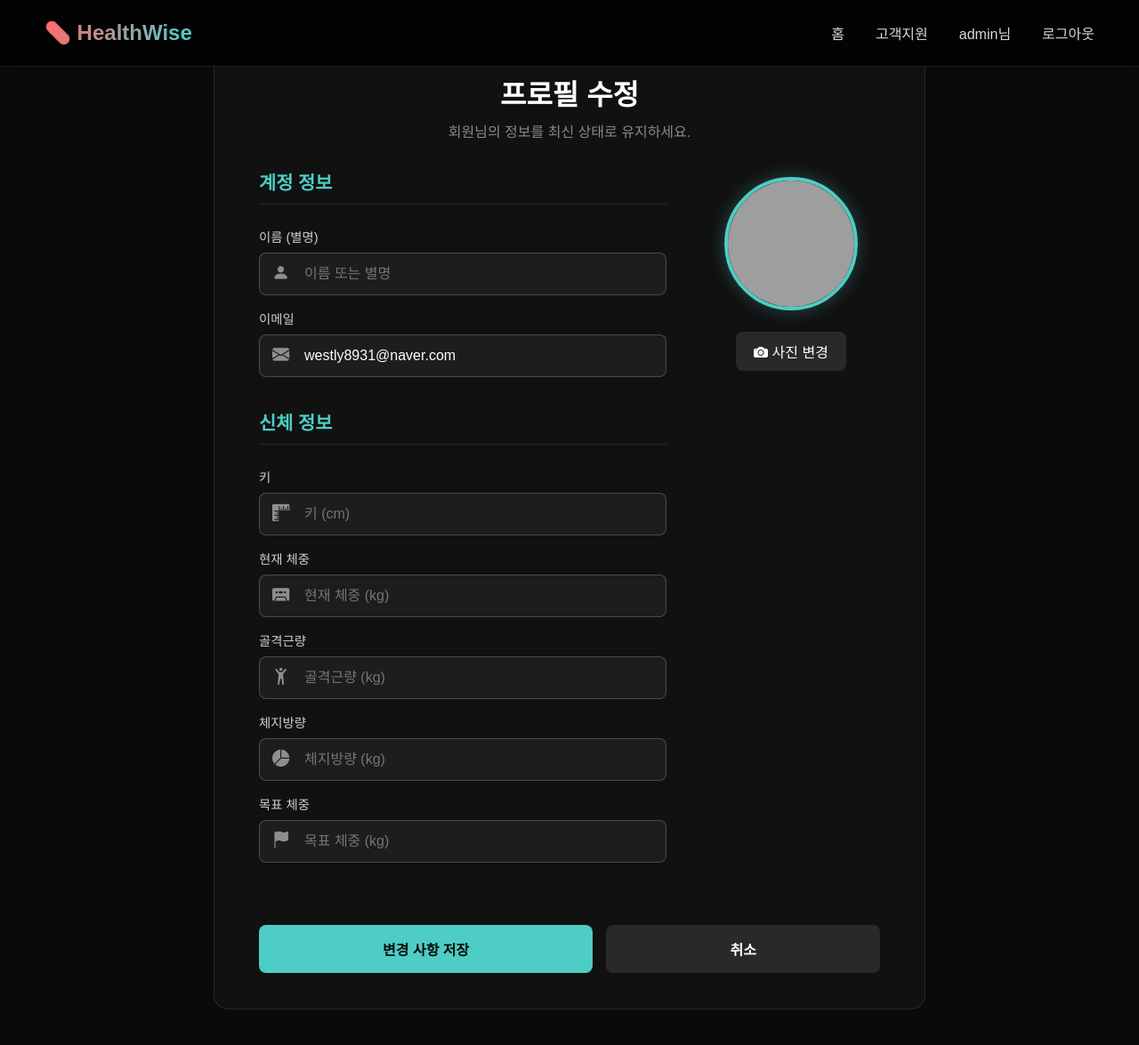
After one commit to westly1234/5team-project, a Django app: page /accounts/profile/edit/ in a window 1280 px wide. The commit adds this page. Shown: the whole page at 89% size. Run offline with Django 5.2, Linux system fonts and the light colour scheme; a user stored in the database is signed in; data comes from the database, SQL or seed files in the repository; both versions use the stored data as it was after the commit; some libraries are stand-ins or nearby versions; grey boxes are pictures that could not be loaded.

Commit message:
profile 추가 완료

```diff
--- a/accounts/forms.py
+++ b/accounts/forms.py
@@ -1,6 +1,7 @@
 from django import forms
 from django.contrib.auth.forms import UserCreationForm
 from django.contrib.auth.models import User
+from .models import Profile
 
 class CustomUserCreationForm(UserCreationForm):
     email = forms.EmailField(required=True)
@@ -15,3 +16,67 @@ class CustomUserCreationForm(UserCreationForm):
         if commit:
             user.save()
         return user
+
+
+# accounts/forms.py
+
+class UserUpdateForm(forms.ModelForm):
+    email = forms.EmailField(
+        # ✅ 위젯을 사용하여 HTML 속성 직접 지정
+        widget=forms.EmailInput(attrs={
+            'class': 'form-control',
+            'placeholder': '이메일 주소'
+        })
+    )
+    first_name = forms.CharField(
+        label='이름 (별명)',
+        required=False, # 필수 항목이 아닐 경우
+        widget=forms.TextInput(attrs={
+            'class': 'form-control',
+            'placeholder': '이름 또는 별명'
+        })
+    )
+
+    class Meta:
+        model = User
+        fields = ['first_name', 'email']
+
+
+class ProfileUpdateForm(forms.ModelForm):
+    class Meta:
+        model = Profile
+        # ✅ fields 리스트에 추가
+        fields = ['image', 'height', 'current_weight', 'target_weight', 'skeletal_muscle_mass', 'body_fat_mass']
+
+        widgets = {
+            'image': forms.FileInput(attrs={'style': 'display: none;', 'id': 'id_image'}),
+            'height': forms.NumberInput(attrs={
+                'class': 'form-control',
+                'placeholder': '키 (cm)'
+            }),
+            'current_weight': forms.NumberInput(attrs={
+                'class': 'form-control',
+                'placeholder': '현재 체중 (kg)'
+            }),
+            'target_weight': forms.NumberInput(attrs={
+                'class': 'form-control',
+                'placeholder': '목표 체중 (kg)'
+            }),
+            # ✅ 새로 추가된 필드들의 위젯 설정
+            'skeletal_muscle_mass': forms.NumberInput(attrs={
+                'class': 'form-control',
+                'placeholder': '골격근량 (kg)'
+            }),
+            'body_fat_mass': forms.NumberInput(attrs={
+                'class': 'form-control',
+                'placeholder': '체지방량 (kg)'
+            }),
+        }
+        labels = {
+            'height': '키',
+            'current_weight': '현재 체중',
+            'target_weight': '목표 체중',
+            # ✅ 새로 추가된 필드들의 라벨 설정
+            'skeletal_muscle_mass': '골격근량',
+            'body_fat_mass': '체지방량',
+        }
--- /dev/null
+++ b/accounts/templates/accounts/profile_edit.html
@@ -0,0 +1,319 @@
+{% extends "base.html" %}
+{% load static %}
+
+{% block title %}프로필 수정 - HealthWise{% endblock %}
+
+{% block content %}
+<!-- Bootstrap Icons CDN 링크 -->
+<link rel="stylesheet" href="https://cdn.jsdelivr.net/npm/bootstrap-icons@1.11.3/font/bootstrap-icons.min.css">
+
+<style>
+    /*
+      개선된 프로필 수정 페이지 스타일
+    */
+    :root {
+        --primary-color: #4ECDC4;
+        --danger-color: #FF6B6B;
+        --bg-color: #0a0a0a;
+        --card-bg-color: rgba(255, 255, 255, 0.03);
+        --text-color: rgba(255, 255, 255, 0.8);
+        --text-muted-color: rgba(255, 255, 255, 0.5);
+        --border-color: rgba(255, 255, 255, 0.1);
+    }
+    body {
+        background: var(--bg-color) !important;
+        color: var(--text-color) !important;
+        display: flex;
+        align-items: center;
+        justify-content: center;
+        min-height: 100vh;
+        font-family: 'Pretendard', sans-serif;
+    }
+    body > .cursor-glow, body > .cursor-dot, body > .loading-screen,
+    body > .floating-shapes, body > .progress-bar, body > footer, header.main-header {
+        display: none !important;
+    }
+    .profile-edit-wrapper {
+        width: 100%;
+        max-width: 800px;
+        margin: 40px 20px;
+    }
+    .profile-edit-card {
+        background: var(--card-bg-color);
+        border: 1px solid var(--border-color);
+        border-radius: 16px;
+        padding: 40px 50px;
+        backdrop-filter: blur(10px);
+    }
+    .profile-edit-header {
+        text-align: center;
+        margin-bottom: 30px;
+    }
+    .profile-edit-header h1 {
+        font-size: 2rem;
+        font-weight: 800;
+        color: #fff;
+        margin-bottom: 8px;
+    }
+    .profile-edit-header p {
+        font-size: 1rem;
+        color: var(--text-muted-color);
+    }
+    .form-content-grid {
+        display: grid;
+        grid-template-columns: 1fr 200px;
+        gap: 40px;
+    }
+    .form-fields-column {
+        display: flex;
+        flex-direction: column;
+        gap: 15px;
+    }
+    .avatar-column {
+        display: flex;
+        flex-direction: column;
+        align-items: center;
+    }
+    .form-section-title {
+        font-size: 1.3rem;
+        font-weight: 600;
+        color: var(--primary-color);
+        margin-bottom: 10px;
+        padding-bottom: 10px;
+        border-bottom: 1px solid var(--border-color);
+    }
+    .form-group {
+        display: flex;
+        flex-direction: column;
+    }
+    .form-group label {
+        margin-bottom: 8px;
+        font-size: 0.9rem;
+        font-weight: 500;
+        color: var(--text-color);
+    }
+    .input-with-icon {
+        position: relative;
+    }
+    .input-with-icon .form-icon {
+        position: absolute;
+        left: 15px;
+        top: 50%;
+        transform: translateY(-50%);
+        color: var(--text-muted-color);
+        font-size: 1.2rem;
+    }
+    .form-control {
+        width: 100%;
+        padding: 14px 20px 14px 50px;
+        background: rgba(255, 255, 255, 0.05);
+        border: 1px solid rgba(255, 255, 255, 0.2);
+        border-radius: 8px;
+        color: #fff;
+        font-size: 1rem;
+        transition: border-color 0.3s, box-shadow 0.3s;
+    }
+    .form-control:focus {
+        outline: none;
+        border-color: var(--primary-color);
+        box-shadow: 0 0 10px rgba(78, 205, 196, 0.3);
+    }
+    .errorlist {
+        color: var(--danger-color);
+        list-style: none;
+        padding: 5px 0 0 5px;
+        font-size: 0.9rem;
+        margin: 0;
+    }
+    .avatar-upload-section {
+        text-align: center;
+        margin-top: 10px;
+    }
+    .avatar-preview {
+        width: 150px;
+        height: 150px;
+        border-radius: 50%;
+        border: 4px solid var(--primary-color);
+        object-fit: cover;
+        margin-bottom: 20px;
+        box-shadow: 0 0 20px rgba(78, 205, 196, 0.3);
+    }
+    .avatar-upload-label {
+        display: inline-block;
+        padding: 10px 20px;
+        background: rgba(255, 255, 255, 0.1);
+        color: #fff;
+        border-radius: 8px;
+        cursor: pointer;
+        transition: background 0.3s;
+    }
+    .avatar-upload-label:hover {
+        background: rgba(78, 205, 196, 0.5);
+    }
+    .form-actions {
+        margin-top: 30px;
+        display: flex;
+        gap: 15px;
+        grid-column: 1 / -1; /* 그리드 전체 너비 차지 */
+    }
+    .btn {
+        flex-grow: 1; padding: 15px; font-size: 1rem; font-weight: 600;
+        border: none; border-radius: 8px; cursor: pointer; text-align: center;
+        text-decoration: none; transition: all 0.3s;
+    }
+    .btn-save { color: var(--bg-color); background: var(--primary-color); }
+    .btn-save:hover { background: #3abfae; transform: translateY(-2px); }
+    .btn-cancel { color: #fff; background: rgba(255, 255, 255, 0.1); }
+    .btn-cancel:hover { background: rgba(255, 255, 255, 0.2); }
+    .django-messages {
+        list-style: none; padding: 0; margin: 0 0 20px 0;
+    }
+    .django-messages li {
+        padding: 15px 20px; border-radius: 8px; margin-bottom: 10px; text-align: center;
+    }
+    .django-messages li.success {
+        background-color: rgba(78, 205, 196, 0.2); color: var(--primary-color); border: 1px solid var(--primary-color);
+    }
+    @media (max-width: 768px) {
+        .profile-edit-card { padding: 30px 25px; }
+        .form-content-grid { grid-template-columns: 1fr; }
+        .avatar-column { order: -1; margin-bottom: 30px; }
+    }
+</style>
+
+<div class="profile-edit-wrapper">
+    <div class="profile-edit-card">
+        <div class="profile-edit-header">
+            <h1>프로필 수정</h1>
+            <p>회원님의 정보를 최신 상태로 유지하세요.</p>
+        </div>
+
+        {% if messages %}
+        <ul class="django-messages">
+            {% for message in messages %}
+            <li class="{{ message.tags }}">{{ message }}</li>
+            {% endfor %}
+        </ul>
+        {% endif %}
+
+        <form method="POST" enctype="multipart/form-data">
+            {% csrf_token %}
+
+            <div class="form-content-grid">
+                <!-- 좌측: 텍스트 입력 필드 -->
+                <div class="form-fields-column">
+                    <h2 class="form-section-title">계정 정보</h2>
+
+                    <div class="form-group">
+                        <label for="{{ user_form.first_name.id_for_label }}">{{ user_form.first_name.label }}</label>
+                        <div class="input-with-icon">
+                            <i class="bi bi-person-fill form-icon"></i>
+                            {{ user_form.first_name }}
+                        </div>
+                        {{ user_form.first_name.errors }}
+                    </div>
+
+                    <div class="form-group">
+                        <label for="{{ user_form.email.id_for_label }}">이메일</label>
+                        <div class="input-with-icon">
+                            <i class="bi bi-envelope-fill form-icon"></i>
+                            {{ user_form.email }}
+                        </div>
+                        {{ user_form.email.errors }}
+                    </div>
+
+                    <h2 class="form-section-title" style="margin-top: 20px;">신체 정보</h2>
+
+                    <div class="form-group">
+                        <label for="{{ profile_form.height.id_for_label }}">{{ profile_form.height.label }}</label>
+                        <div class="input-with-icon">
+                            <i class="bi bi-rulers form-icon"></i>
+                            {{ profile_form.height }}
+                        </div>
+                        {{ profile_form.height.errors }}
+                    </div>
+
+                    <div class="form-group">
+                        <label for="{{ profile_form.current_weight.id_for_label }}">{{ profile_form.current_weight.label }}</label>
+                        <div class="input-with-icon">
+                            <i class="bi bi-cassette-fill form-icon"></i>
+                            {{ profile_form.current_weight }}
+                        </div>
+                        {{ profile_form.current_weight.errors }}
+                    </div>
+
+                    <!-- ✅ 골격근량 필드 추가 -->
+                    <div class="form-group">
+                        <label for="{{ profile_form.skeletal_muscle_mass.id_for_label }}">{{ profile_form.skeletal_muscle_mass.label }}</label>
+                        <div class="input-with-icon">
+                            <i class="bi bi-person-arms-up form-icon"></i>
+                            {{ profile_form.skeletal_muscle_mass }}
+                        </div>
+                        {{ profile_form.skeletal_muscle_mass.errors }}
+                    </div>
+
+                    <!-- ✅ 체지방량 필드 추가 -->
+                    <div class="form-group">
+                        <label for="{{ profile_form.body_fat_mass.id_for_label }}">{{ profile_form.body_fat_mass.label }}</label>
+                        <div class="input-with-icon">
+                            <i class="bi bi-pie-chart-fill form-icon"></i>
+                            {{ profile_form.body_fat_mass }}
+                        </div>
+                        {{ profile_form.body_fat_mass.errors }}
+                    </div>
+
+                    <div class="form-group">
+                        <label for="{{ profile_form.target_weight.id_for_label }}">{{ profile_form.target_weight.label }}</label>
+                        <div class="input-with-icon">
+                            <i class="bi bi-flag-fill form-icon"></i>
+                            {{ profile_form.target_weight }}
+                        </div>
+                        {{ profile_form.target_weight.errors }}
+                    </div>
+                </div>
+
+                <!-- 우측: 아바타 이미지 업로드 -->
+                <div class="avatar-column">
+                    <div class="avatar-upload-section">
+                        <img src="{% if user.profile.image and user.profile.image.url %}{{ user.profile.image.url }}{% else %}{% static 'web/images/default_avatar.png' %}{% endif %}" alt="Avatar Preview" class="avatar-preview" id="avatar-preview">
+
+                        <label for="id_image" class="avatar-upload-label">
+                            <i class="bi bi-camera-fill"></i> 사진 변경
+                        </label>
+                        <!-- 실제 파일 input은 숨겨진 채로 여기에 존재 -->
+                        {{ profile_form.image }}
+                        {{ profile_form.image.errors }}
+                    </div>
+                </div>
+
+                <div class="form-actions">
+                    <button type="submit" class="btn btn-save">변경 사항 저장</button>
+                    <a href="{% url 'web:services' %}" class="btn btn-cancel">취소</a>
+                </div>
+            </div>
+        </form>
+    </div>
+</div>
+
+<script>
+document.addEventListener('DOMContentLoaded', function() {
+    // 이미지 파일 선택 시 미리보기 기능
+    const imageInput = document.getElementById('id_image');
+    const avatarPreview = document.getElementById('avatar-preview');
+
+    if (imageInput && avatarPreview) {
+        imageInput.addEventListener('change', function(event) {
+            const file = event.target.files[0];
+            if (file) {
+                const reader = new FileReader();
+                reader.onload = function(e) {
+                    avatarPreview.src = e.target.result;
+                }
+                reader.readAsDataURL(file);
+            }
+        });
+    }
+});
+</script>
+
+{% endblock %}
--- a/accounts/urls.py
+++ b/accounts/urls.py
@@ -15,4 +15,5 @@ urlpatterns = [
     path('login/', auth_views.LoginView.as_view(), name='login'),   # 로그인
     path('logout/', LogoutView.as_view(next_page='home'), name='logout'),
     path('activate/<uidb64>/<token>/', views.activate, name='activate'),
+    path('profile/edit/', views.profile_edit, name='profile_edit'),
 ]
--- a/accounts/views.py
+++ b/accounts/views.py
@@ -14,6 +14,11 @@ from web.models import HealthSurvey
 import json
 from django.views.decorators.csrf import csrf_exempt
 from django.contrib.auth import logout
+from django.contrib import messages
+from django.contrib.auth.decorators import login_required
+from .forms import UserUpdateForm, ProfileUpdateForm
+from .models import Profile
+from .models import Profile, BodyCompositionRecord
 
 
 def signup(request: HttpRequest):
@@ -131,3 +136,45 @@ def save_survey_view(request):
 def logout_view(request):
     logout(request)
     return redirect('home')  # 로그아웃 후 리디렉션
+
+
+@login_required
+def profile_edit(request):
+    profile, created = Profile.objects.get_or_create(user=request.user)
+
+    if request.method == 'POST':
+        user_form = UserUpdateForm(request.POST, instance=request.user)
+        profile_form = ProfileUpdateForm(request.POST, request.FILES, instance=profile)
+
+        if user_form.is_valid() and profile_form.is_valid():
+            saved_user = user_form.save()
+            saved_profile = profile_form.save()
+            messages.success(request, '프로필 정보가 성공적으로 업데이트되었습니다!')
+
+            # ✅ 프로필 저장 후, 신체 기록(BodyCompositionRecord) 생성
+            # 저장된 프로필에 체중, 골격근량, 체지방량 값이 모두 있을 경우에만 기록합니다.
+            if (saved_profile.current_weight and
+                saved_profile.skeletal_muscle_mass and
+                saved_profile.body_fat_mass):
+
+                BodyCompositionRecord.objects.create(
+                    user=request.user,
+                    weight=saved_profile.current_weight,
+                    skeletal_muscle_mass=saved_profile.skeletal_muscle_mass,
+                    body_fat_mass=saved_profile.body_fat_mass
+                )
+                messages.info(request, '신체 변화 기록이 추가되었습니다.')
+
+            return redirect('web:services')
+        else:
+            messages.error(request, '입력된 정보를 다시 확인해주세요.')
+    else:
+        # ... (GET 요청 부분은 그대로)
+        user_form = UserUpdateForm(instance=request.user)
+        profile_form = ProfileUpdateForm(instance=profile)
+
+    context = {
+        'user_form': user_form,
+        'profile_form': profile_form
+    }
+    return render(request, 'accounts/profile_edit.html', context)
```
Also changed, not shown: accounts/models.py (+49 -0 lines), web/templates/web/services.html (+113 -33 lines), web/views.py (+33 -17 lines), accounts/migrations/0003_initial.py (added), accounts/migrations/0004_profile_body_fat_mass_profile_skeletal_muscle_mass.py (added), accounts/migrations/0005_bodycompositionrecord.py (added), db.sqlite3, media/diet_images/2025/06/17/umI-heVYVS9miQNqXM13FRUOHHL4l1nzsZgN9XRLFG7nI_7Dyf-Myr6HmiWf9Qd7_wGBjajY.webp (added), media/diet_images/2025/06/17/다운로드_3.jpg (added), media/profile_pics/c397578c6e51f0898895f88afce7df8fa064d0e5973e24b670d47c37232f.jpg (added).
